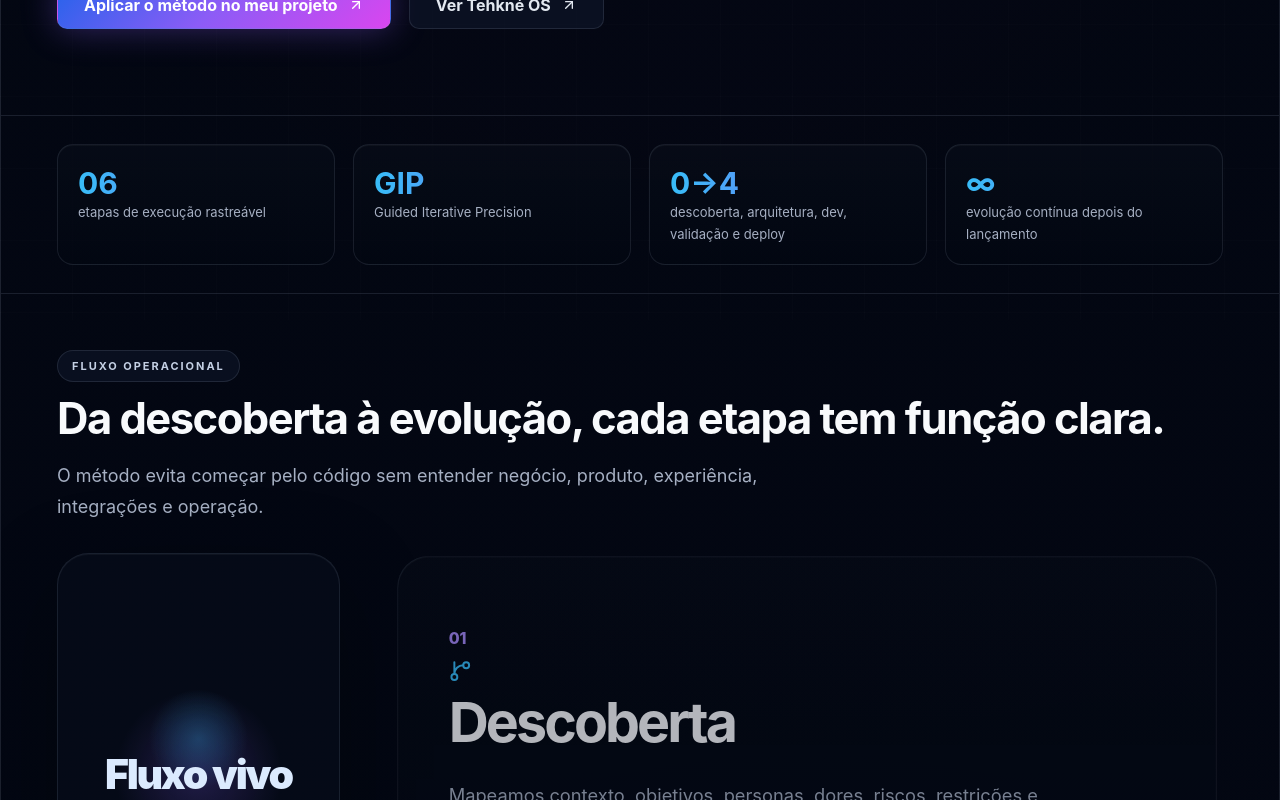
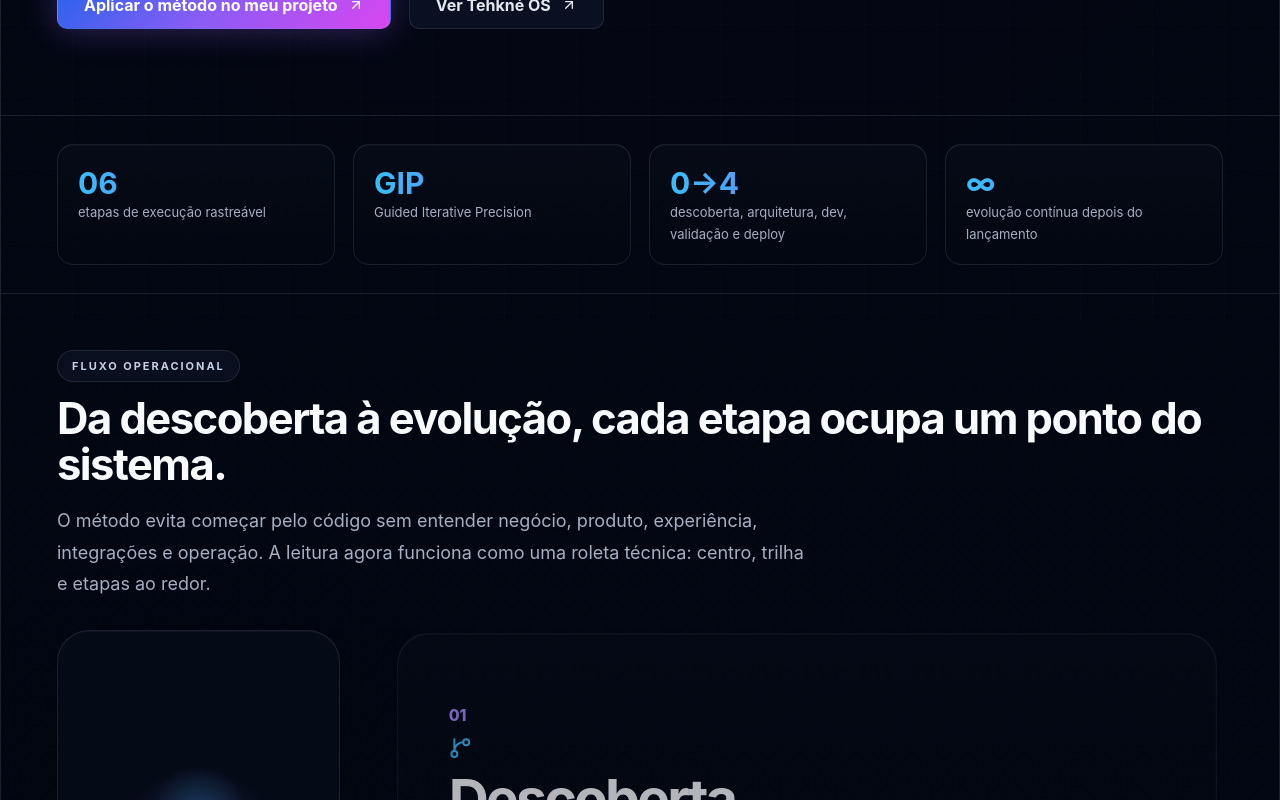
Before and after one commit to Tehkne-Solutions/tehkne-site, a Next.js app: page /metodo in a window 1280 px wide. Shown: the part 480-1280 px from the top of the page. Built offline with nearby package versions, Linux system fonts and the light colour scheme.

Commit message:
fix: restructure method page with wheel layout hook

```diff
--- a/app/metodo/page.tsx
+++ b/app/metodo/page.tsx
@@ -49,13 +49,13 @@ export default function MetodoPage() {
         <div><strong>∞</strong><span>evolução contínua depois do lançamento</span></div>
       </section>
 
-      <section className="section-frame method-section">
+      <section id="fluxo-gip" className="section-frame method-section method-wheel-section">
         <div className="section-heading">
           <span className="eyebrow">Fluxo operacional</span>
-          <h2>Da descoberta à evolução, cada etapa tem função clara.</h2>
-          <p>O método evita começar pelo código sem entender negócio, produto, experiência, integrações e operação.</p>
+          <h2>Da descoberta à evolução, cada etapa ocupa um ponto do sistema.</h2>
+          <p>O método evita começar pelo código sem entender negócio, produto, experiência, integrações e operação. A leitura agora funciona como uma roleta técnica: centro, trilha e etapas ao redor.</p>
         </div>
-        <div className="method-line">
+        <div className="method-line method-wheel-grid">
           {steps.map(([number, title, text]) => (
             <article className="method-step" key={title}>
               <span>{number}</span>
```
